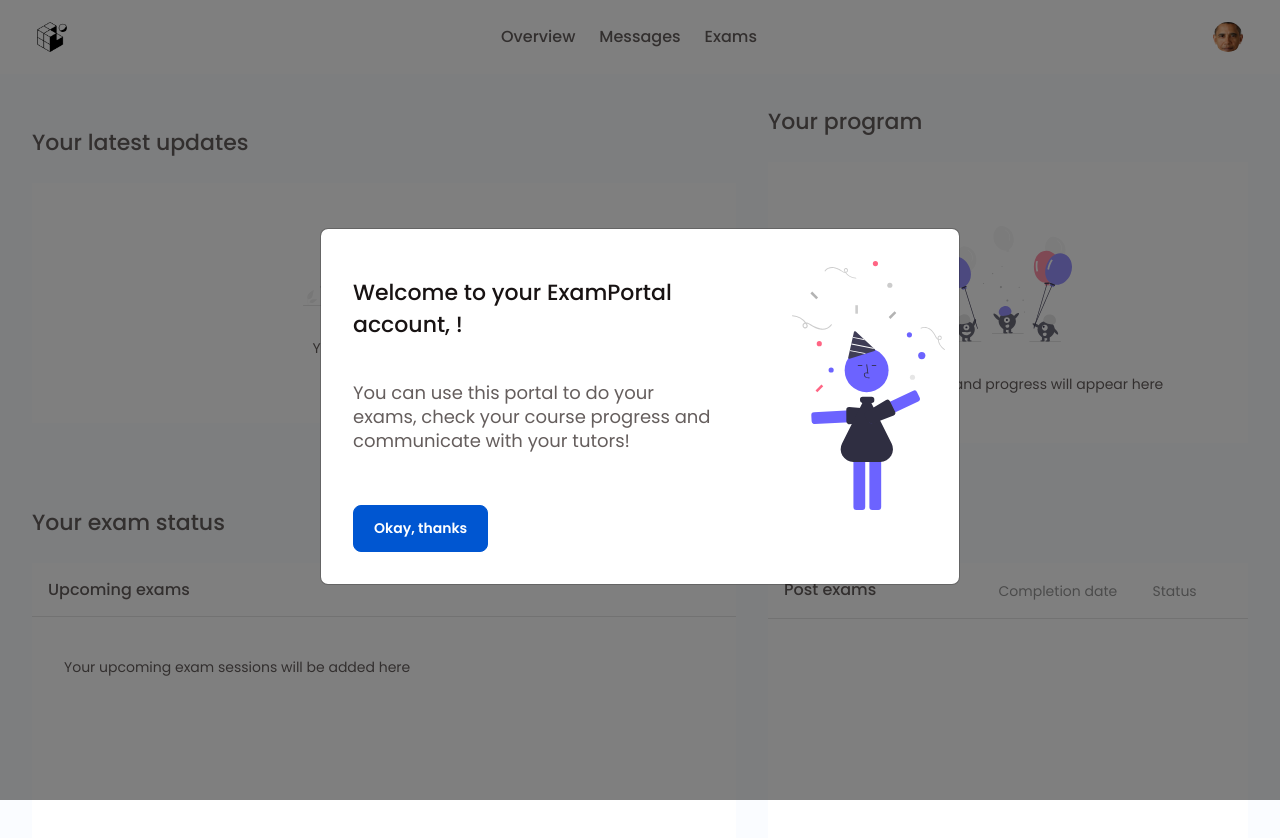
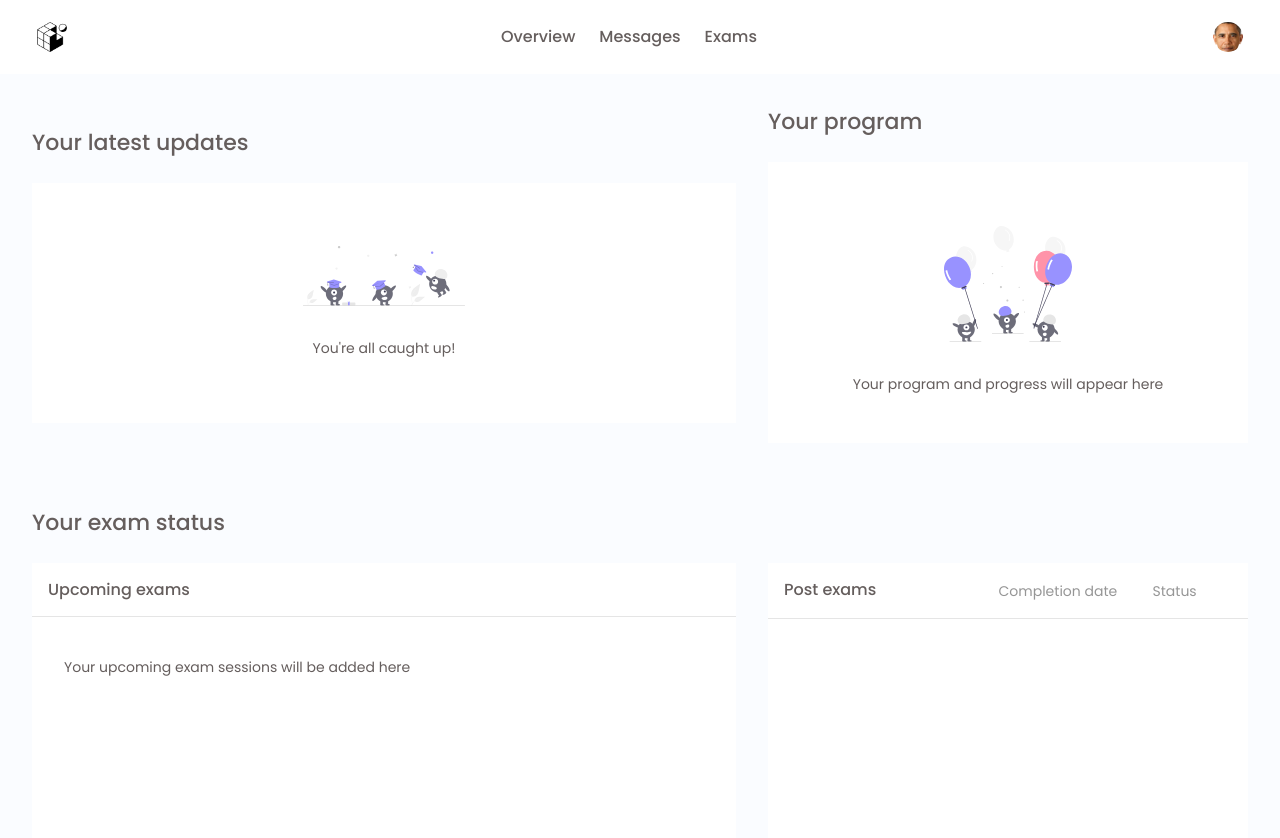
Before and after one commit to WomenPlusPlus/deploy-impact-21-inzone-b, a React (Create React App) app in the folder frontend/web/: page /home in a window 1280 px wide. Shown: the top 838 px of the page. Built offline with nearby package versions, Linux system fonts and the light colour scheme.

Commit message:
check if its the first login

```diff
--- a/frontend/web/src/components/dashboard/index.jsx
+++ b/frontend/web/src/components/dashboard/index.jsx
@@ -16,7 +16,7 @@
   // eslint-disable-next-line
   const [firstLogin, setFirstLogin] = useState(true);
   const [currentExams, setCurrentExams] = useState([]);
-  const [fullName, setFullName] = useState([]);
+  const [fullName, setFullName] = useState("");
 
   const { i18n } = useTranslation();
 
@@ -26,7 +26,9 @@
 
     if (isLogged) {
       axios.get(`student/${currentEmail}`).then((response) => {
+        console.log(response.data);
         setFullName(response.data.full_name);
+        setFirstLogin(response.data.first_query_done);
         if (response.data.language === "Français")
           localStorage.setItem("i18nextLng", "fr");
         else if (response.data.language === "Arabic")
@@ -78,12 +80,12 @@
           </div>
         </div>
         {firstLogin ? (
+          <></>
+        ) : (
           <CongratulationsModal
             fullName={fullName}
             className="congratulations__modal"
           ></CongratulationsModal>
-        ) : (
-          <></>
         )}
         <div className="section section--bottom">
           <div className="column--left column-bottom">
```
